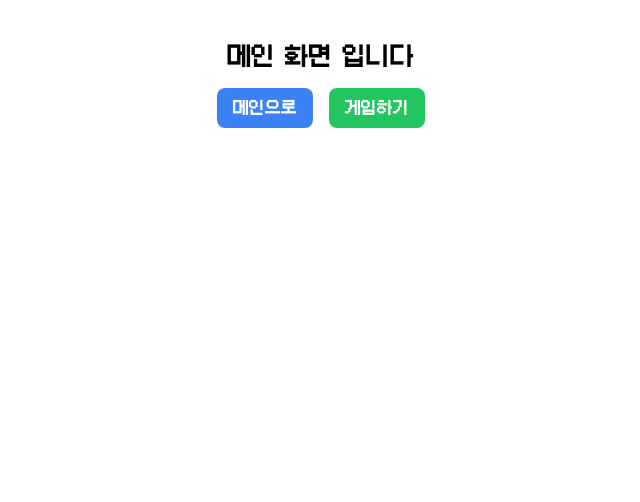
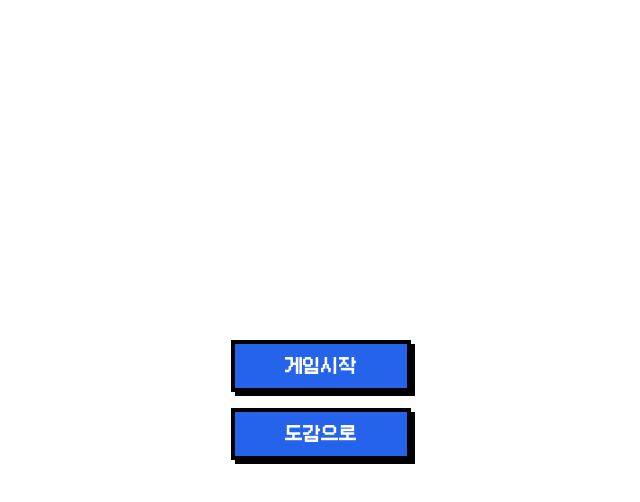
Before and after one commit to hoj0806/pokemon-card-flip, a React (Create React App) app: page / in a window 1280 px wide. Shown: the top 502 px of the page, without its empty margins (319-959 px from the left). Built offline with nearby package versions, Linux system fonts and the light colour scheme.

Commit message:
ui : AppWrapper 레이아웃 추가

```diff
--- a/src/App.tsx
+++ b/src/App.tsx
@@ -1,6 +1,8 @@
 import "./App.css";
+import Main from "./components/Main";
 import { useAppDispatch } from "./hooks/useAppDispatch";
 import { useAppSelector } from "./hooks/useAppSelector";
+import AppWrapper from "./layout/AppWrapper";
 import { selectMode, setMode } from "./slice/modeSlice";
 
 const App = () => {
@@ -16,30 +18,9 @@ const App = () => {
   };
 
   return (
-    <div className='flex flex-col items-center gap-4 mt-10'>
-      {currentMode === "main" && (
-        <h1 className='text-2xl font-bold'>메인 화면 입니다</h1>
-      )}
-      {currentMode === "game" && (
-        <h1 className='text-2xl font-bold'>게임 화면 입니다</h1>
-      )}
-
-      <div className='flex gap-4'>
-        <button
-          onClick={mainButtonHandler}
-          className='px-4 py-2 bg-blue-500 text-white font-semibold rounded-lg hover:bg-blue-700 transition-all'
-        >
-          메인으로
-        </button>
-
-        <button
-          onClick={gameButtonHandler}
-          className='px-4 py-2 bg-green-500 text-white font-semibold rounded-lg hover:bg-green-700 transition-all'
-        >
-          게임하기
-        </button>
-      </div>
-    </div>
+    <AppWrapper>
+      <Main />
+    </AppWrapper>
   );
 };
 
--- /dev/null
+++ b/src/components/Main.tsx
@@ -0,0 +1,14 @@
+const Main = () => {
+  return (
+    <div className='flex flex-col gap-4 w-[180px] absolute'>
+      <button className='relative px-4 py-2 text-lg font-bold text-white bg-blue-600 border-4 border-black shadow-[4px_4px_0px_black] active:shadow-none active:translate-x-1 active:translate-y-1'>
+        게임시작
+      </button>
+      <button className='relative px-4 py-2 text-lg font-bold text-white bg-blue-600 border-4 border-black shadow-[4px_4px_0px_black] active:shadow-none active:translate-x-1 active:translate-y-1'>
+        도감으로
+      </button>
+    </div>
+  );
+};
+
+export default Main;
--- /dev/null
+++ b/src/layout/AppWrapper.tsx
@@ -0,0 +1,9 @@
+const AppWrapper = ({ children }: { children: React.ReactNode }) => {
+  return (
+    <div className='relative flex justify-center items-center h-screen'>
+      {children}
+    </div>
+  );
+};
+
+export default AppWrapper;
```
